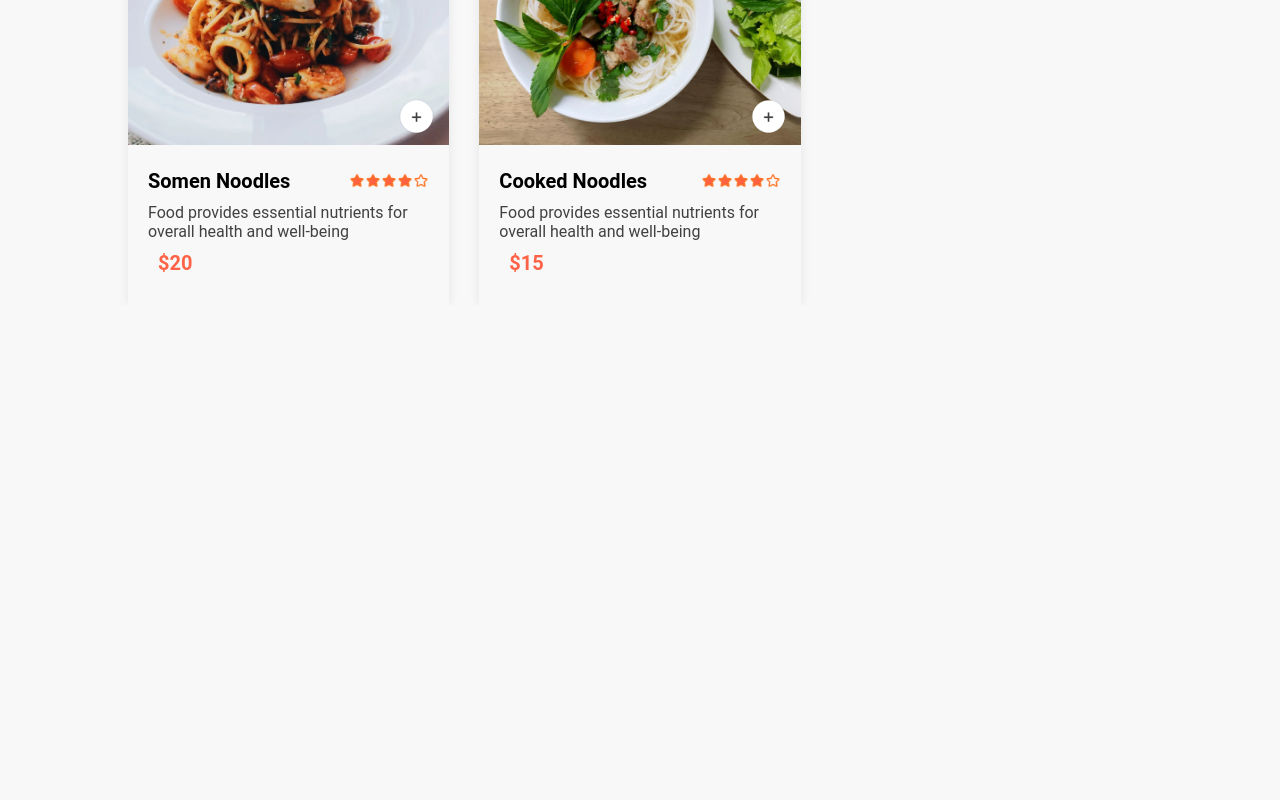
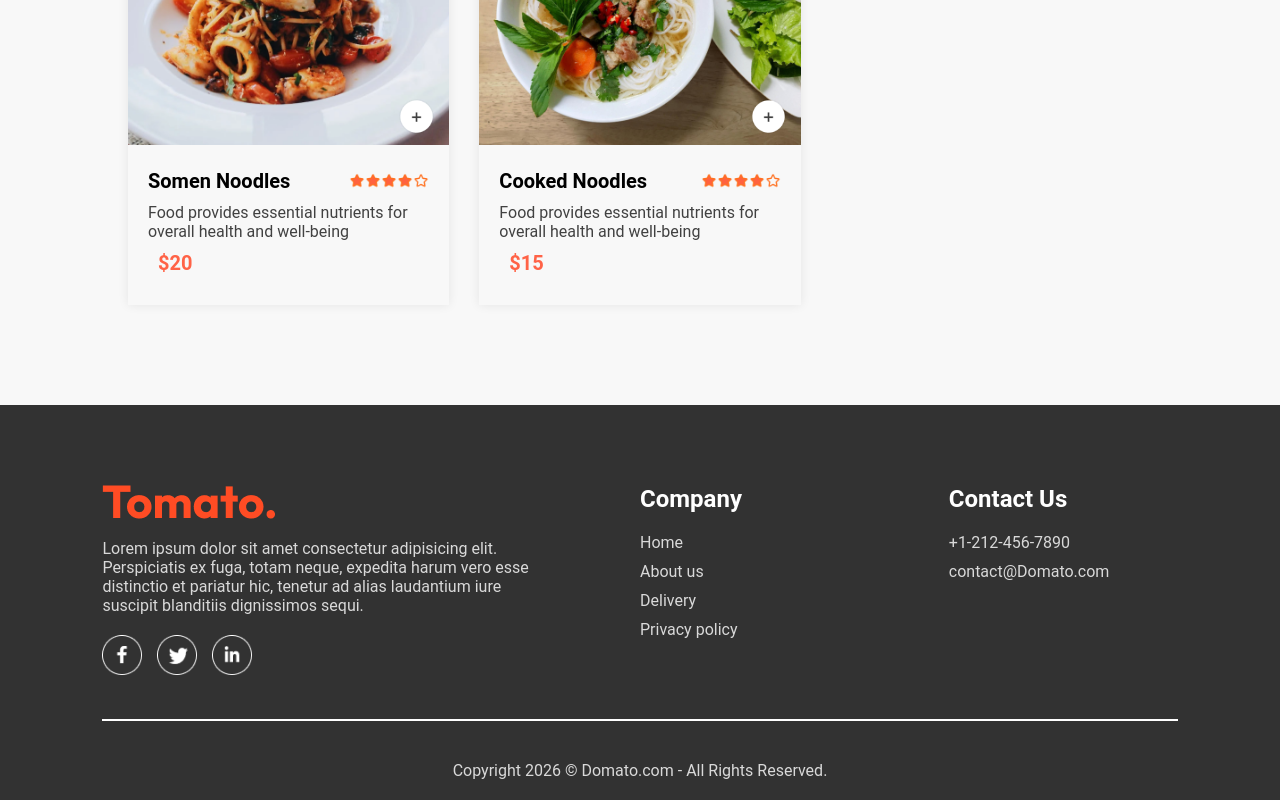
Before and after one commit to YashKulat01/Domato_Food_Delivery_App, a React (Vite) app in the folder FrontEnd/: page / in a window 1280 px wide. Shown: the part 5701-6501 px from the top of the page. Before the commit the page ends 6006 px from the top, so only its background shows below. Built offline with nearby package versions, Linux system fonts and the light colour scheme.

Commit message:
footer-componet

```diff
--- a/FrontEnd/src/App.jsx
+++ b/FrontEnd/src/App.jsx
@@ -38,7 +38,7 @@
   return (
     <div className='app'>
       <RouterProvider router={routes} />
-      <StoreContextProvider/>
+      <StoreContextProvider />
     </div>
   )
 }
--- /dev/null
+++ b/FrontEnd/src/Components/Footer/Footer.css
@@ -0,0 +1,81 @@
+.footer {
+    color: #d9d9d9;
+
+    background-color: #323232;
+
+    display: flex;
+    flex-direction: column;
+    gap: 20px;
+
+    /* Make footer span the full viewport width */
+    position: relative;
+    left: 50%;
+
+    transform: translateX(-50%);
+
+    width: 125%;
+
+    box-sizing: border-box;
+
+    padding: 20px 8vw;
+    padding-top: 80px;
+
+    margin-top: 100px;
+}
+
+.footerCont {
+    width: 100%;
+
+    display: grid;
+    grid-template-columns: 2fr 1fr 1fr;
+    gap: 80px;
+}
+
+.footerContLeft,
+.footerContRight,
+.footerContCenter {
+    display: flex;
+    flex-direction: column;
+    align-items: start;
+    gap: 20px;
+}
+
+.footerContLeft li,
+.footerContRight li,
+.footerContCenter li {
+    list-style: none;
+
+    margin-bottom: 10px;
+
+    cursor: pointer;
+}
+
+
+.footerContRight h2,
+.footerContCenter h2 {
+    color: white;
+}
+
+.footerSocialIcon img {
+    width: 40px;
+
+    margin-right: 15px;
+
+    cursor: pointer;
+}
+
+.footer hr {
+    width: 100%;
+
+    height: 2px;
+
+    margin: 20px 0;
+
+    background-color: #fff;
+
+    border: none;
+}
+
+.footerCopyRight{
+    text-align: center;
+}
--- /dev/null
+++ b/FrontEnd/src/Components/Footer/Footer.jsx
@@ -0,0 +1,46 @@
+import React from 'react'
+
+import './Footer.css'
+import { assets } from '../../assets/assets'
+
+export default function Footer() {
+    return (
+        <div className='footer' id='footer'>
+            {/* Footer Container */}
+            <div className="footerCont">
+                {/* Footer Container/Left Section */}
+                <div className="footerContLeft">
+                    <img src={assets.logo} alt="" />
+                    <p>Lorem ipsum dolor sit amet consectetur adipisicing elit. Perspiciatis ex fuga, totam neque, expedita harum vero esse distinctio et pariatur hic, tenetur ad alias laudantium iure suscipit blanditiis dignissimos sequi.</p>
+                    <div className="footerSocialIcon">
+                        <img src={assets.facebook_icon} alt="" />
+                        <img src={assets.twitter_icon} alt="" />
+                        <img src={assets.linkedin_icon} alt="" />
+                    </div>
+                </div>
+                {/* Footer Container/Center Section */}
+                <div className="footerContCenter">
+                    <h2>Company</h2>
+                    <ul>
+                        <li>Home</li>
+                        <li>About us</li>
+                        <li>Delivery</li>
+                        <li>Privacy policy</li>
+                    </ul>
+                </div>
+                {/* Footer Container/Right Section */}
+                <div className="footerContRight">
+                    <h2>Contact Us</h2>
+                    <ul>
+                        <li>+1-212-456-7890</li>
+                        <li>contact@Domato.com</li>
+                    </ul>
+                </div>
+            </div>
+            <hr />
+            <p className="footerCopyRight">
+                Copyright 2026 © Domato.com - All Rights Reserved.
+            </p>
+        </div>
+    )
+}
--- a/FrontEnd/src/Pages/Routes/Layout.jsx
+++ b/FrontEnd/src/Pages/Routes/Layout.jsx
@@ -3,6 +3,7 @@
 import {Outlet} from 'react-router-dom'
 
 import NavBar from '../../Components/NavBar/NavBar'
+import Footer from '../../Components/Footer/Footer'
 
 export default function Layout() {
 
@@ -11,6 +12,7 @@
         <>
             <NavBar />
             <Outlet/>
+            <Footer/>
         </>
     )
 }
--- a/FrontEnd/src/index.css
+++ b/FrontEnd/src/index.css
@@ -10,6 +10,7 @@
 body {
   min-height: 100vh;
   background-color: #f8f8f8;
+  width: 100%;
 }
 
 a {
```
